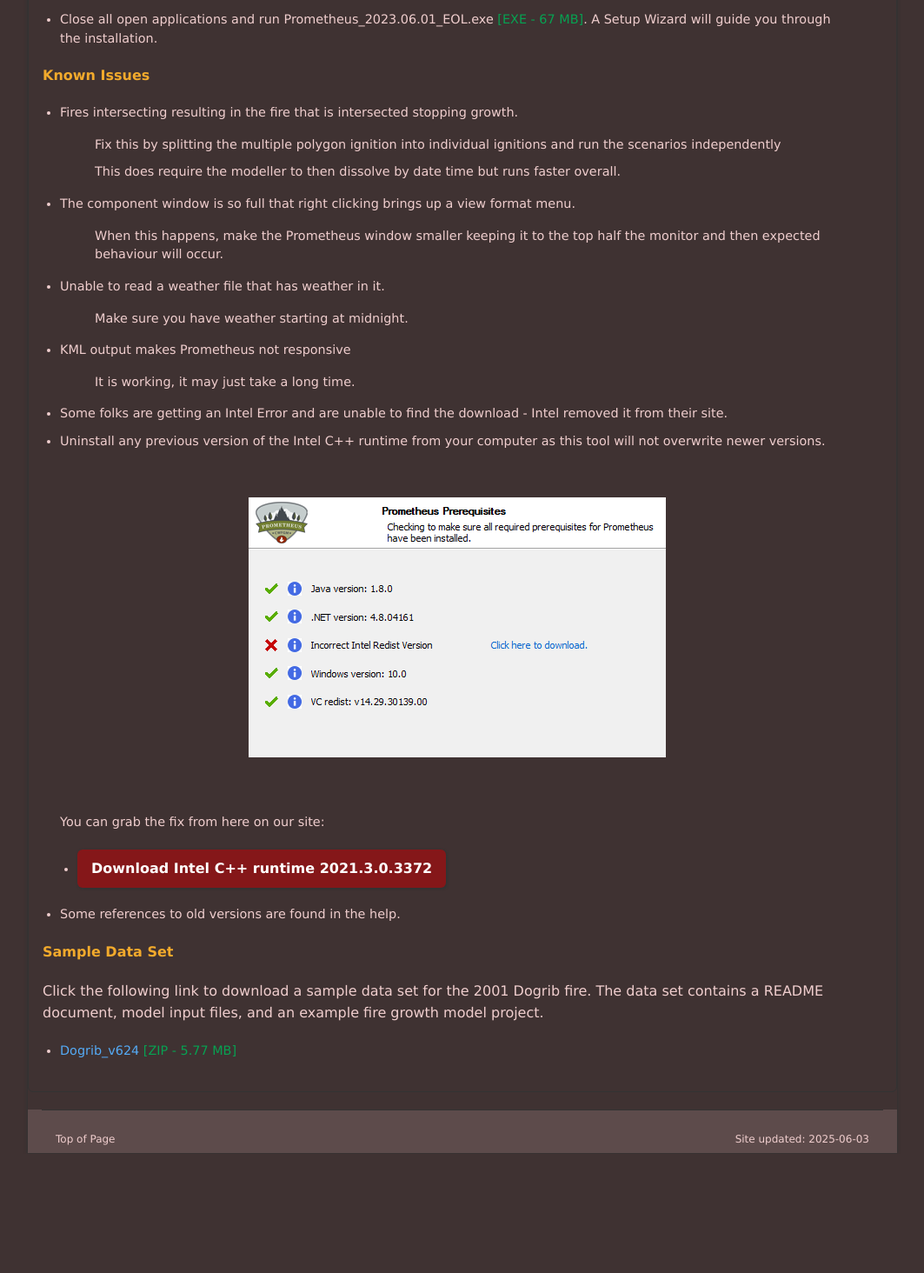
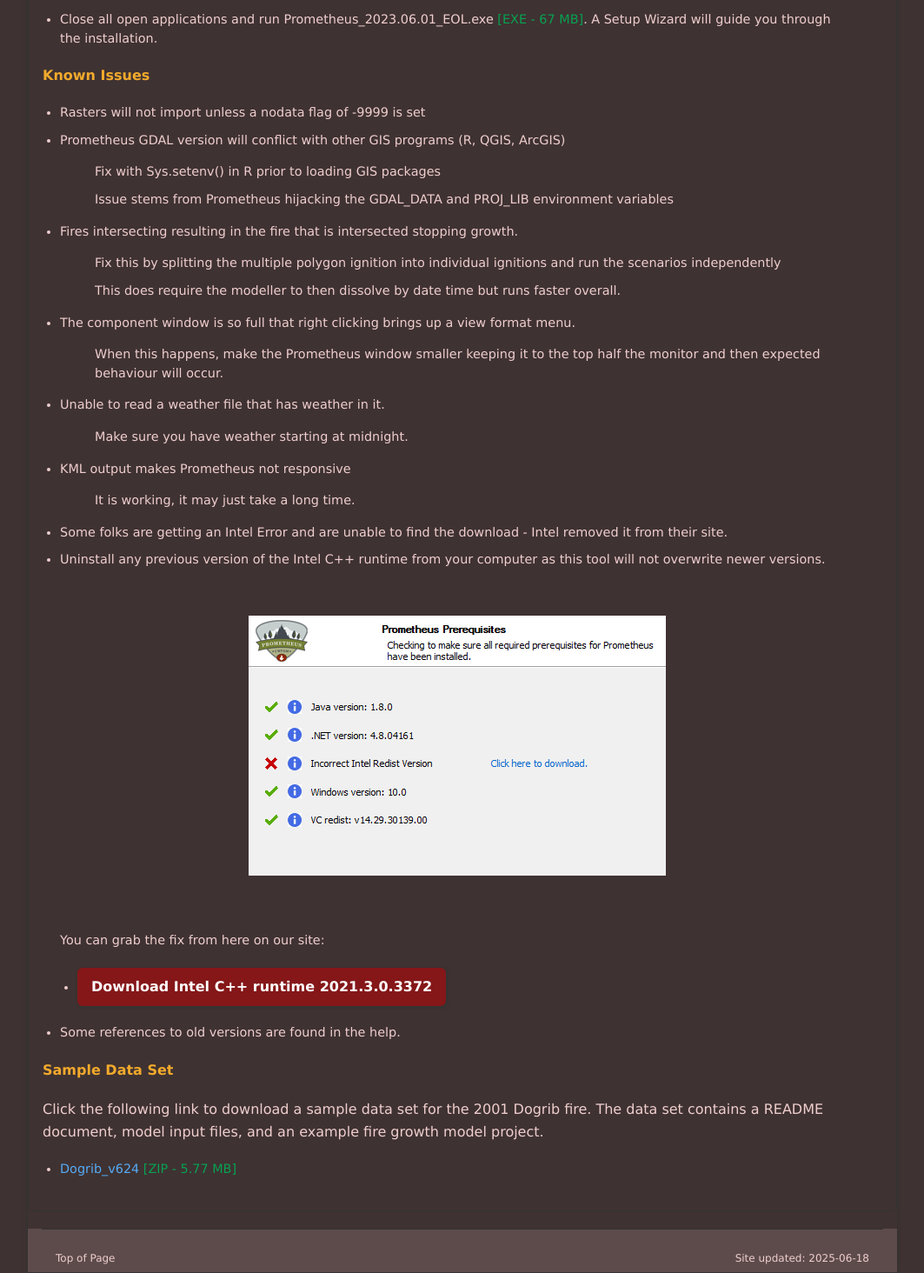
Before and after one commit to WISE-Developers/website_builder, a React (Vite) app: page /#/prometheus_software in a window 1280 px wide. Shown: the part 664-2128 px from the top of the page at 87% size, without its empty margins (108-1171 px from the left). Before the commit the page ends 1991 px from the top, so only its background shows below. Built offline with nearby package versions, Linux system fonts and the light colour scheme.

Commit message:
Update footer date and add known issues to PrometheusSoftware documentation

```diff
--- a/src/components/Footer.tsx
+++ b/src/components/Footer.tsx
@@ -6,7 +6,7 @@
     <div id="footer">
       <ul>
         <li id="left"><a href="#top">Top of Page</a></li>
-        <li className="right" id="footer-date">Site updated: 2025-06-03</li>
+        <li className="right" id="footer-date">Site updated: 2025-06-18</li>
       </ul>
     </div>
   );
--- a/src/pages/PrometheusSoftware.tsx
+++ b/src/pages/PrometheusSoftware.tsx
@@ -30,6 +30,13 @@
           <h3>Known Issues</h3>
 
           <ul>
+             <li> Rasters will not import unless a nodata flag of -9999 is set</li>
+          <li> Prometheus GDAL version will conflict with other GIS programs (R, QGIS, ArcGIS)</li>
+          <ol>
+              <li>Fix with Sys.setenv() in R prior to loading GIS packages</li>
+              <li>Issue stems from Prometheus hijacking the GDAL_DATA and PROJ_LIB environment variables</li>
+
+            </ol>
              <li>Fires intersecting resulting in the fire that is intersected stopping growth.</li>
             <ol>
               <li>Fix this by splitting the multiple polygon ignition into individual ignitions and run the scenarios independently</li>
@@ -144,6 +151,13 @@
 
           <h4> Known Issues and Work Arounds (If Available)</h4>
         <ul>
+          <li> Rasters will not import unless a nodata flag of -9999 is set</li>
+          <li> Prometheus GDAL version will conflict with other GIS programs (R, QGIS, ArcGIS)</li>
+          <ol>
+              <li>Fix with Sys.setenv() in R prior to loading GIS packages</li>
+              <li>Issue stems from Prometheus hijacking the GDAL_DATA and PROJ_LIB environment variables</li>
+
+            </ol>
           <li>Fires intersecting resulting in the fire that is intersected stopping growth.</li>
             <ol>
               <li>Fix this by splitting the multiple polygon ignition into individual ignitions and run the scenarios independently</li>
```
